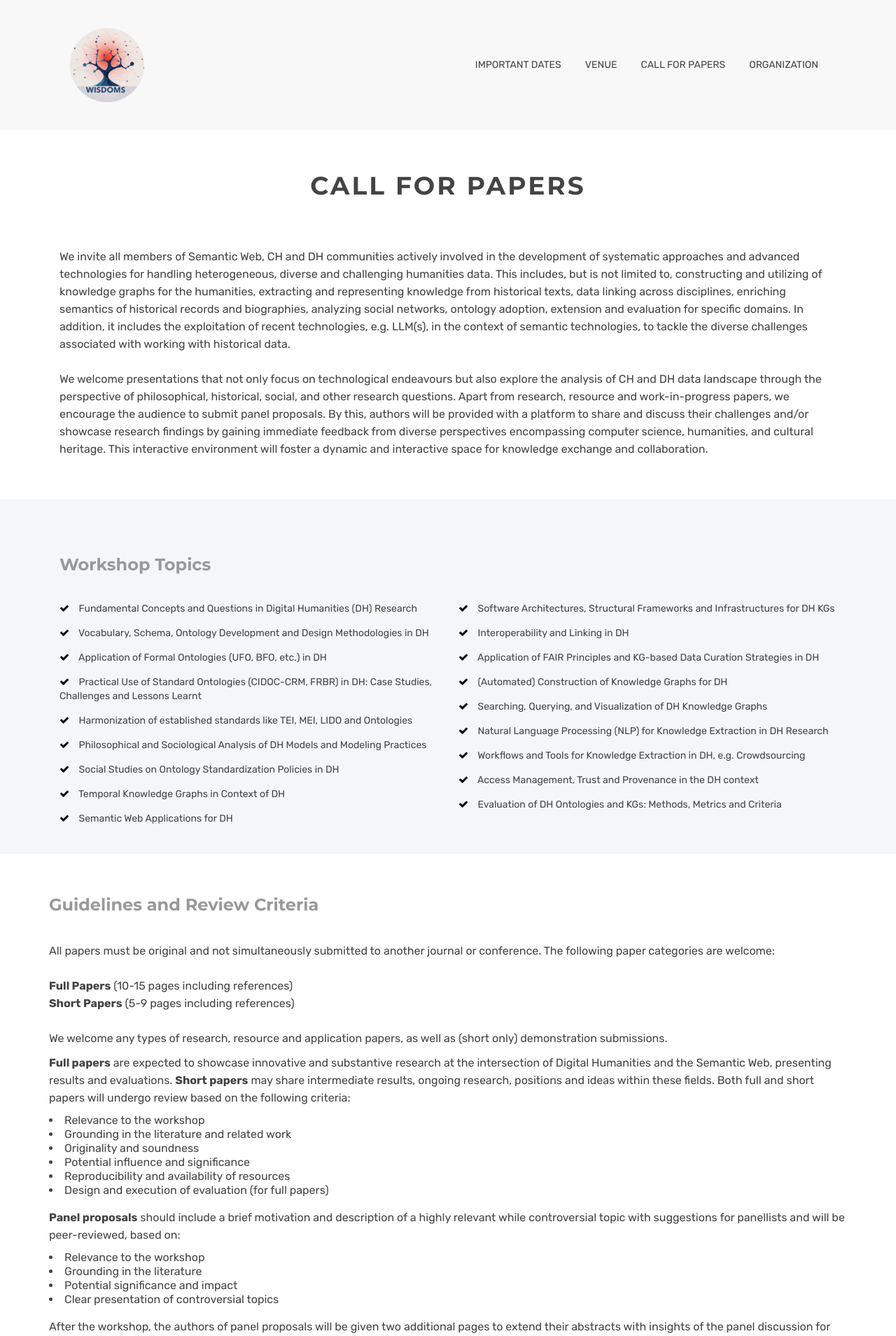
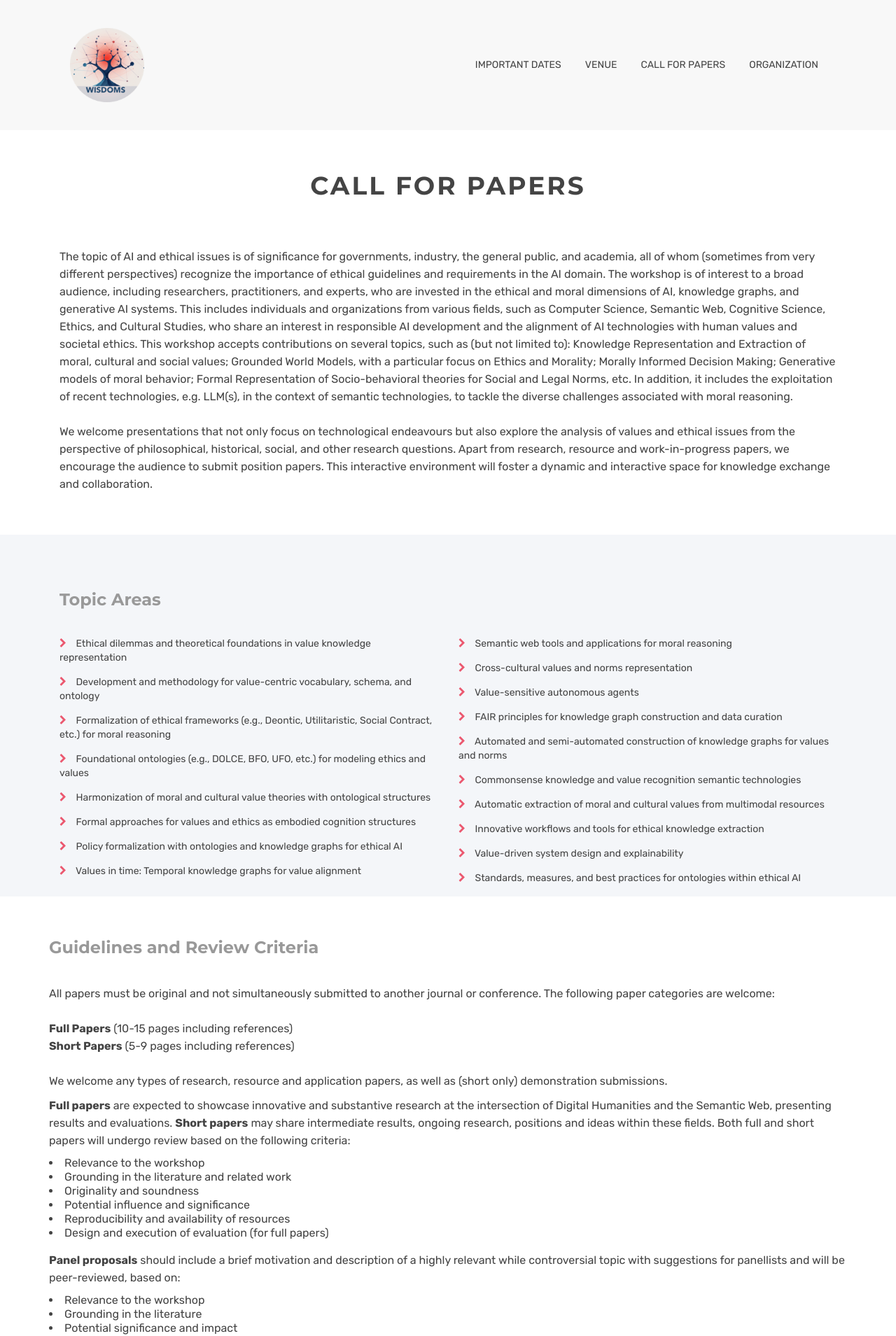
Before and after one commit to wisdoms-workshop/wisdoms-workshop.github.io, a Jekyll site: the page built from callforpapers.html, in a window 1280 px wide. Shown: the top 1909 px of the page at 70% size. Built offline with Jekyll 4.4.1, drawn with Linux system fonts in a browser that asks for light colours.

Commit message:
call for papers topics

```diff
--- a/callforpapers.html
+++ b/callforpapers.html
@@ -25,29 +25,17 @@ canonical: https://wisdoms-workshop.github.io/
           <h2 class="heading-title text-center">Call for Papers</h2>
         </div>
         <p class="lead">
-          We invite all members of Semantic Web, CH and DH communities actively
-          involved in the development of systematic approaches and advanced
-          technologies for handling heterogeneous, diverse and challenging
-          humanities data. This includes, but is not limited to, constructing
-          and utilizing of knowledge graphs for the humanities, extracting and
-          representing knowledge from historical texts, data linking across
-          disciplines, enriching semantics of historical records and
-          biographies, analyzing social networks, ontology adoption, extension
-          and evaluation for specific domains. In addition, it includes the
-          exploitation of recent technologies, e.g. LLM(s), in the context of
-          semantic technologies, to tackle the diverse challenges associated
-          with working with historical data. <br />
+          The topic of AI and ethical issues is of significance for governments, industry, the general public, and academia, all of whom (sometimes from very different perspectives) recognize the importance of ethical guidelines and requirements in the AI domain.
+          The workshop is of interest to a broad audience, including researchers, practitioners, and experts, who are invested in the ethical and moral dimensions of AI, knowledge graphs, and generative AI systems. This includes individuals and organizations from various fields, such as Computer Science, Semantic Web, Cognitive Science, Ethics, and Cultural Studies, who share an interest in responsible AI development and the alignment of AI technologies with human values and societal ethics.
+          This workshop accepts contributions on several topics, such as (but not limited to): Knowledge Representation and Extraction of moral, cultural and social values; Grounded World Models, with a particular focus on Ethics and Morality; Morally Informed Decision Making; Generative models of moral behavior; Formal Representation of Socio-behavioral theories for Social and Legal Norms, etc.
+          In addition, it includes the exploitation of recent technologies, e.g. LLM(s), in the context of semantic technologies, to tackle the diverse challenges associated
+          with moral reasoning. <br />
           <br />
           We welcome presentations that not only focus on technological
-          endeavours but also explore the analysis of CH and DH data landscape
-          through the perspective of philosophical, historical, social, and
+          endeavours but also explore the analysis of values and ethical issues from the perspective of philosophical, historical, social, and
           other research questions. Apart from research, resource and
-          work-in-progress papers, we encourage the audience to submit panel
-          proposals. By this, authors will be provided with a platform to share
-          and discuss their challenges and/or showcase research findings by
-          gaining immediate feedback from diverse perspectives encompassing
-          computer science, humanities, and cultural heritage. This interactive
-          environment will foster a dynamic and interactive space for knowledge
+          work-in-progress papers, we encourage the audience to submit position papers.
+          This interactive environment will foster a dynamic and interactive space for knowledge
           exchange and collaboration.
         </p>
         <div class="mb-60"></div>
@@ -56,97 +44,89 @@ canonical: https://wisdoms-workshop.github.io/
   </div>
   <div class="header-style-2">
     <div class="container">
-      <h4 class="sub-title space-left">Workshop Topics</h4>
+      <h4 class="sub-title space-left">Topic Areas</h4>
       <div class="row">
         <div class="col-xs-12 col-sm-6 col-md-6">
           <ul class="list-style check-list pl-0">
             <li>
-              <i class="fa fa-check" aria-hidden="true"></i>
-              Fundamental Concepts and Questions in Digital Humanities (DH)
-              Research
+              <i class="fa fa-chevron-right" aria-hidden="true"></i>
+              Ethical dilemmas and theoretical foundations in value knowledge representation
             </li>
             <li>
-              <i class="fa fa-check" aria-hidden="true"></i>
-              Vocabulary, Schema, Ontology Development and Design Methodologies
-              in DH
+              <i class="fa fa-chevron-right" aria-hidden="true"></i>
+              Development and methodology for value-centric vocabulary, schema, and ontology
             </li>
             <li>
-              <i class="fa fa-check" aria-hidden="true"></i>
-              Application of Formal Ontologies (UFO, BFO, etc.) in DH
+              <i class="fa fa-chevron-right" aria-hidden="true"></i>
+              Formalization of ethical frameworks (e.g., Deontic, Utilitaristic, Social Contract, etc.) for moral reasoning
             </li>
             <li>
-              <i class="fa fa-check" aria-hidden="true"></i>
-              Practical Use of Standard Ontologies (CIDOC-CRM, FRBR) in DH: Case
-              Studies, Challenges and Lessons Learnt
+              <i class="fa fa-chevron-right" aria-hidden="true"></i>
+              Foundational ontologies (e.g., DOLCE, BFO, UFO, etc.) for modeling ethics and values
             </li>
             <li>
-              <i class="fa fa-check" aria-hidden="true"></i>
-              Harmonization of established standards like TEI, MEI, LIDO and
-              Ontologies
+              <i class="fa fa-chevron-right" aria-hidden="true"></i>
+              Harmonization of moral and cultural value theories with ontological structures
             </li>
             <li>
-              <i class="fa fa-check" aria-hidden="true"></i>
-              Philosophical and Sociological Analysis of DH Models and Modeling
-              Practices
+              <i class="fa fa-chevron-right" aria-hidden="true"></i>
+              Formal approaches for values and ethics as embodied cognition structures
             </li>
             <li>
-              <i class="fa fa-check" aria-hidden="true"></i> Social
-              Studies on Ontology Standardization Policies in DH
+              <i class="fa fa-chevron-right" aria-hidden="true"></i>
+              Policy formalization with ontologies and knowledge graphs for ethical AI
             </li>
             <li>
-              <i class="fa fa-check" aria-hidden="true"></i>
-              Temporal Knowledge Graphs in Context of DH
-            </li>
-            <li>
-              <i class="fa fa-check" aria-hidden="true"></i>
-              Semantic Web Applications for DH
+              <i class="fa fa-chevron-right" aria-hidden="true"></i>
+              Values in time: Temporal knowledge graphs for value alignment
             </li>
           </ul>
         </div>
         <div class="col-xs-12 col-sm-6 col-md-6">
           <ul class="list-style check-list pl-0">
             <li>
-              <i class="fa fa-check" aria-hidden="true"></i>
-              Software Architectures, Structural Frameworks and Infrastructures
-              for DH KGs
+              <i class="fa fa-chevron-right" aria-hidden="true"></i>
+              Semantic web tools and applications for moral reasoning
             </li>
             <li>
-              <i class="fa fa-check" aria-hidden="true"></i>
-              Interoperability and Linking in DH
+              <i class="fa fa-chevron-right" aria-hidden="true"></i>
+              Cross-cultural values and norms representation
             </li>
             <li>
-              <i class="fa fa-check" aria-hidden="true"></i>
-              Application of FAIR Principles and KG-based Data Curation
-              Strategies in DH
+              <i class="fa fa-chevron-right" aria-hidden="true"></i>
+              Value-sensitive autonomous agents
             </li>
             <li>
-              <i class="fa fa-check" aria-hidden="true"></i>
-              (Automated) Construction of Knowledge Graphs for DH
+              <i class="fa fa-chevron-right" aria-hidden="true"></i>
+              FAIR principles for knowledge graph construction and data curation
             </li>
             <li>
-              <i class="fa fa-check" aria-hidden="true"></i>
-              Searching, Querying, and Visualization of DH Knowledge Graphs
+              <i class="fa fa-chevron-right" aria-hidden="true"></i>
+              Automated and semi-automated construction of knowledge graphs for values and norms
             </li>
             <li>
-              <i class="fa fa-check" aria-hidden="true"></i> Natural
-              Language Processing (NLP) for Knowledge Extraction in DH Research
+              <i class="fa fa-chevron-right" aria-hidden="true"></i>
+              Commonsense knowledge and value recognition semantic technologies
             </li>
             <li>
-              <i class="fa fa-check" aria-hidden="true"></i>
-              Workflows and Tools for Knowledge Extraction in DH, e.g.
-              Crowdsourcing
+              <i class="fa fa-chevron-right" aria-hidden="true"></i>
+              Automatic extraction of moral and cultural values from multimodal resources
             </li>
             <li>
-              <i class="fa fa-check" aria-hidden="true"></i> Access
-              Management, Trust and Provenance in the DH context
+              <i class="fa fa-chevron-right" aria-hidden="true"></i>
+              Innovative workflows and tools for ethical knowledge extraction
             </li>
             <li>
-              <i class="fa fa-check" aria-hidden="true"></i>
-              Evaluation of DH Ontologies and KGs: Methods, Metrics and Criteria
+              <i class="fa fa-chevron-right" aria-hidden="true"></i>
+              Value-driven system design and explainability
+            </li>
+            <li>
+              <i class="fa fa-chevron-right" aria-hidden="true"></i>
+              Standards, measures, and best practices for ontologies within ethical AI
             </li>
           </ul>
-          <div class="mb-60"></div>
         </div>
+        <div class = "mb-60"></div>
       </div>
     </div>
   </div>
--- a/index.html
+++ b/index.html
@@ -62,7 +62,7 @@ canonical: https://wisdoms-workshop.github.io/
 
   <div class="mb-60"></div>
   <div id="features" class="container">
-    <h4 class="sub-title space-left">First International Workshop on Integrating the Semantics of Data, Ontologies, Moral and cultural values and their Societal impact</h4>
+    <h4 class="sub-title space-left">International Workshop on Integrating the Semantics of Data, Ontologies, Moral and cultural values and their Societal impact</h4>
     <p class="lead">
       The growing influence of AI in our daily lives has transformed both the digital landscape and the way we extract, represent, and generate information. As a consequence, it highlighted the demand for ethical and reliable AI, supported by ethical guidelines and requirements recognized by governments, industry, the public, and academia. The surge in Large Language Models (LLMs) usage, in particular, has made it increasingly crucial to address the alignment of AI tools to moral and cultural human values, especially when hybridizing knowledge structures and semantic data with generative AI, following EU’s objective of realizing AI applications that are dependable, robust, explicable, ethically guided, and therefore trustworthy.
       The first edition of <strong>WISDOMS, the Workshop on Integrating the Semantics of Data, Ontologies, Moral and cultural values and their Societal impact</strong>, aims to provide an interdisciplinary crossroad for researchers, practitioners, and experts to explore the convergence of ethics, moral and cultural values, and socio-behavioral norms with hybrid knowledge structures and generative AI.
```
